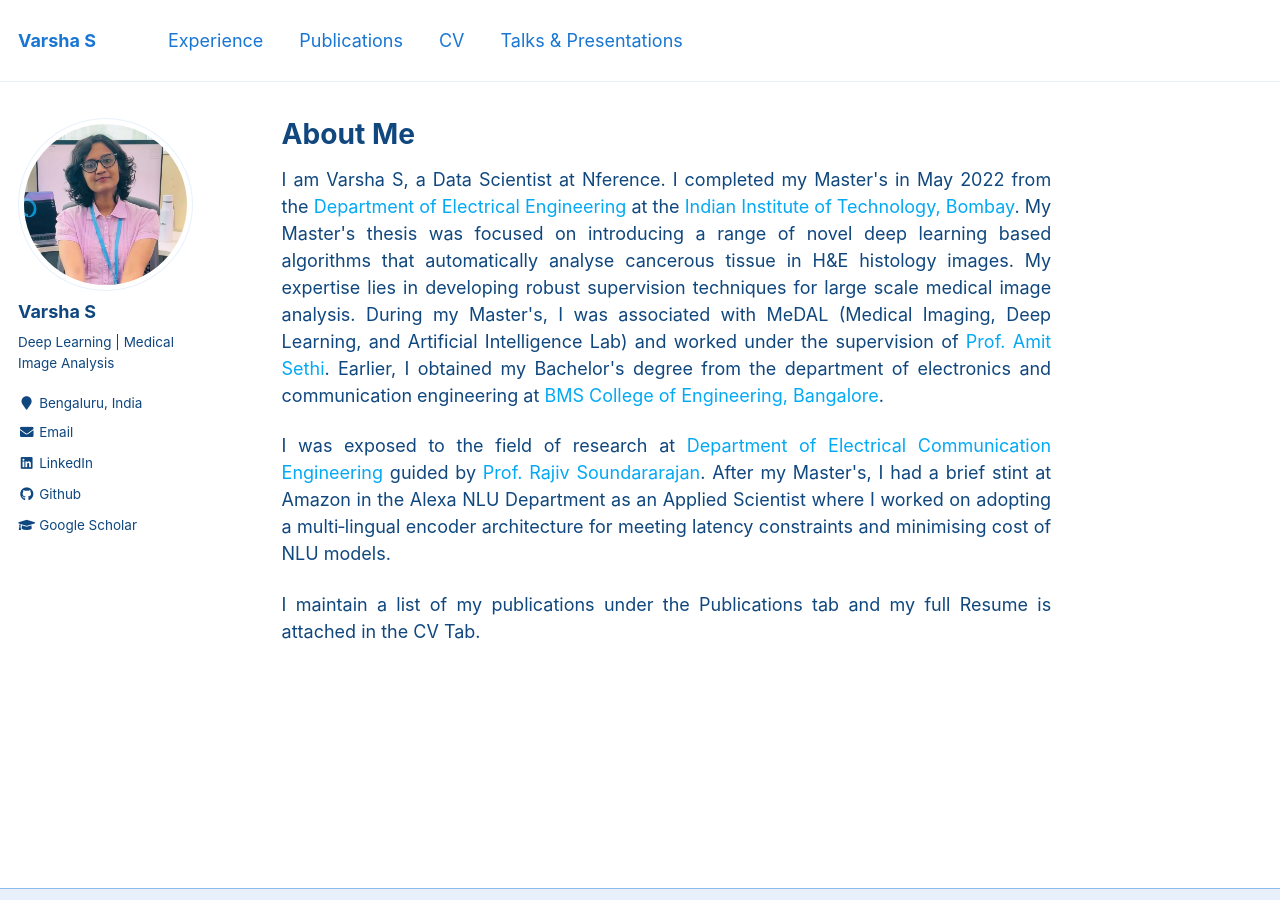
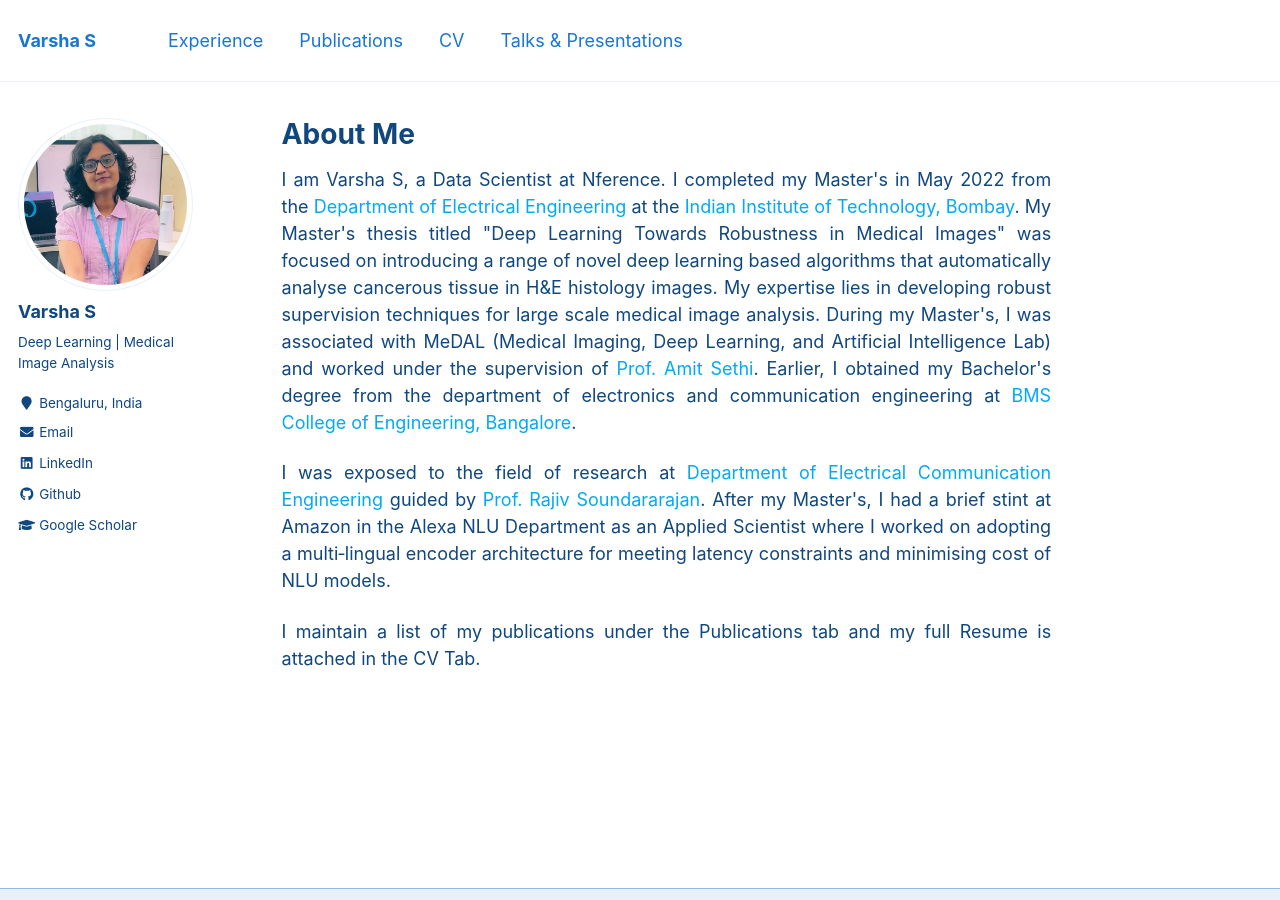
Before and after one commit to VarshaSatish/VarshaSatish.github.io, a Jekyll site: the page built from _pages/about.md, in a window 1280 px wide and 900 px high. Built offline with Jekyll 4.4.1, drawn with Linux system fonts in a browser that asks for light colours.

Commit message:
Update about.md

```diff
--- a/_pages/about.md
+++ b/_pages/about.md
@@ -7,7 +7,7 @@
   - /about.html
 ---
 <h1>About Me </h1>
-<div style='text-align: justify;'>I am Varsha S, a Data Scientist at Nference. I completed my Master's in May 2022 from the <a href="https://www.ee.iitb.ac.in" style="text-decoration: none;">Department of Electrical Engineering</a> at the <a href="https://www.iitb.ac.in/" style="text-decoration: none;">Indian Institute of  Technology, Bombay</a>. My  Master's thesis was focused on introducing a range of novel deep learning based algorithms that automatically analyse cancerous tissue in H&E histology images. My expertise lies in developing robust supervision techniques for large scale medical image analysis. During my Master's, I was associated with MeDAL (Medical Imaging, Deep Learning, and Artificial Intelligence Lab) and worked under the supervision of <a href="https://www.ee.iitb.ac.in/~asethi/" style="text-decoration: none;">Prof. Amit Sethi</a>. Earlier, I obtained my Bachelor's degree from the department of electronics and communication engineering at <a href="https://bmsce.ac.in/home/Electronics-and-Communication-Engineering-About" style="text-decoration: none;">BMS College of Engineering, Bangalore</a>.
+<div style='text-align: justify;'>I am Varsha S, a Data Scientist at Nference. I completed my Master's in May 2022 from the <a href="https://www.ee.iitb.ac.in" style="text-decoration: none;">Department of Electrical Engineering</a> at the <a href="https://www.iitb.ac.in/" style="text-decoration: none;">Indian Institute of  Technology, Bombay</a>. My  Master's thesis titled "Deep Learning Towards Robustness in Medical Images" was focused on introducing a range of novel deep learning based algorithms that automatically analyse cancerous tissue in H&E histology images. My expertise lies in developing robust supervision techniques for large scale medical image analysis. During my Master's, I was associated with MeDAL (Medical Imaging, Deep Learning, and Artificial Intelligence Lab) and worked under the supervision of <a href="https://www.ee.iitb.ac.in/~asethi/" style="text-decoration: none;">Prof. Amit Sethi</a>. Earlier, I obtained my Bachelor's degree from the department of electronics and communication engineering at <a href="https://bmsce.ac.in/home/Electronics-and-Communication-Engineering-About" style="text-decoration: none;">BMS College of Engineering, Bangalore</a>.
 <p>  </p>
 
 <div style='text-align: justify;'>I was exposed to the field of research at <a href="https://ece.iisc.ac.in/" style="text-decoration: none;">Department of Electrical Communication Engineering</a> guided by <a ref="https://ece.iisc.ac.in/~rajivs/#/" style="text-decoration: none;">Prof. Rajiv Soundararajan</a>. After my Master's, I had a brief stint at Amazon in the Alexa NLU Department as an Applied Scientist where I worked on adopting a multi‑lingual encoder architecture for meeting latency constraints and minimising cost of NLU models.
```
